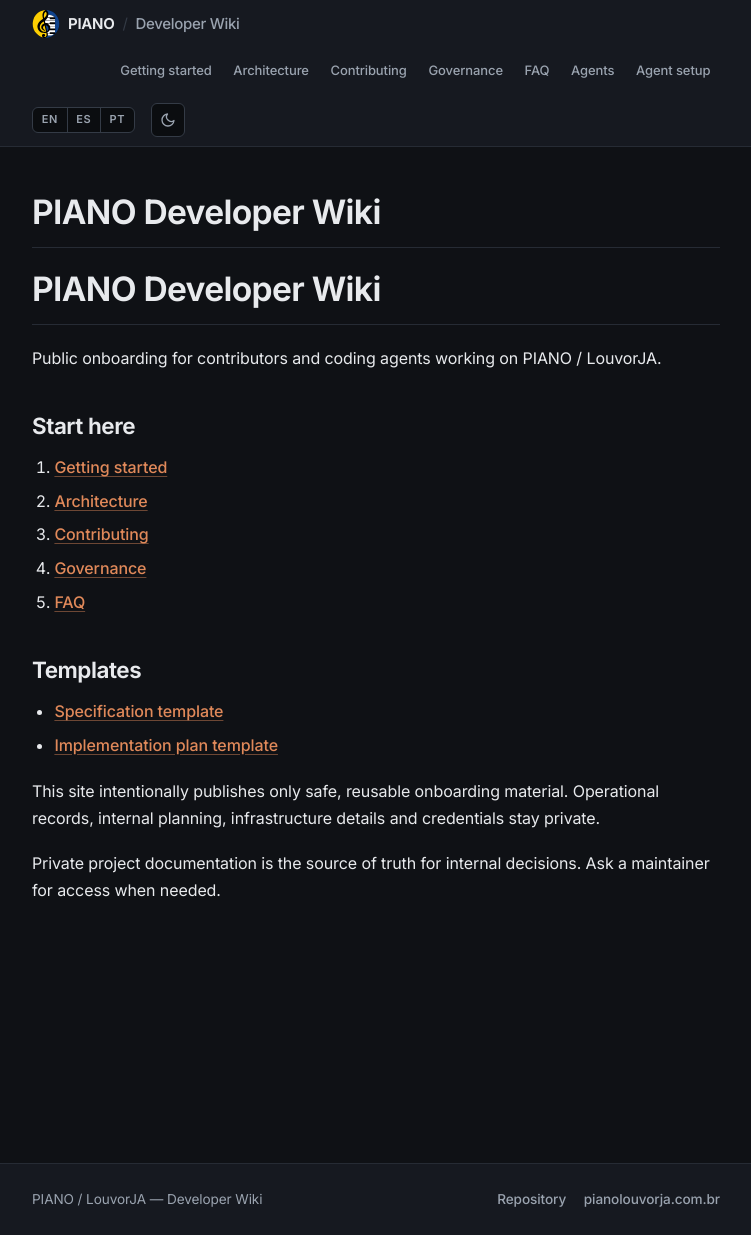
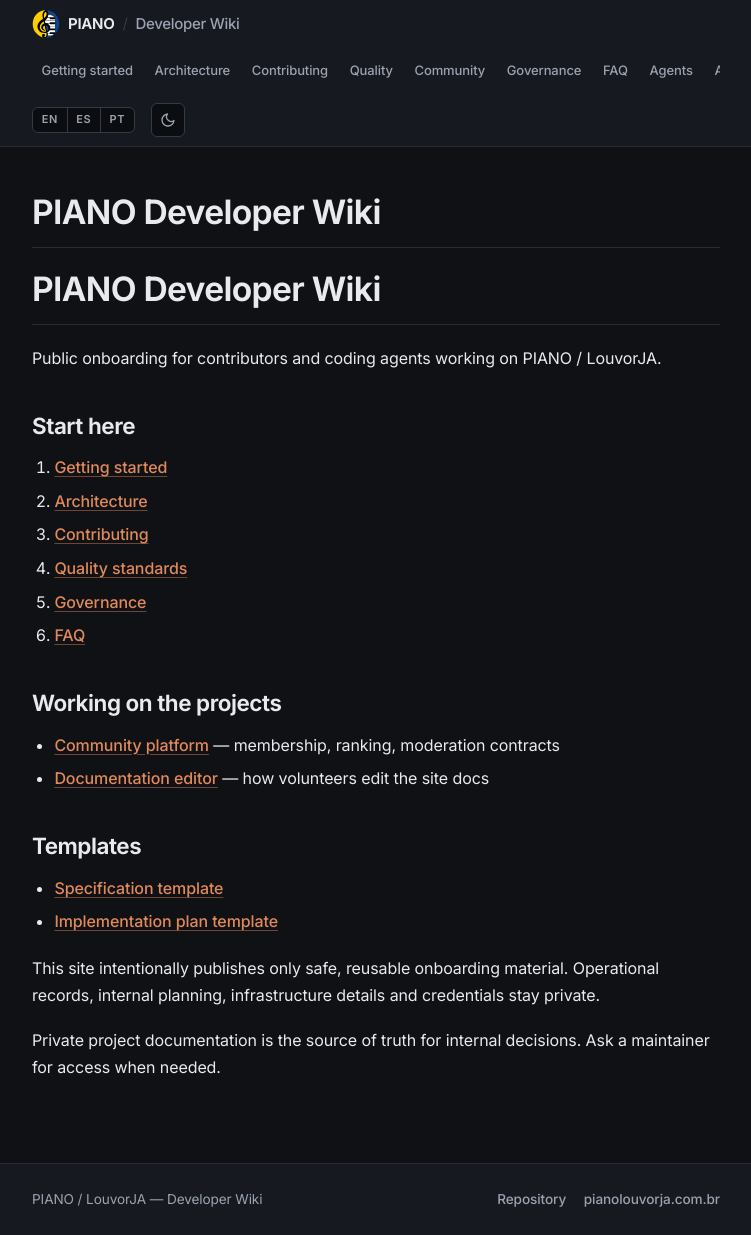
Before and after one commit to Piano-Louvor-JA/wiki, a Jekyll site: the page built from index.md, in a window 1280 px wide and 1235 px high. Shown: the whole window, without its empty margins (264-1015 px from the left). Built offline with Jekyll 4.4.1, drawn with Linux system fonts in a browser that asks for light colours; our own code applies the rules of GitHub Pages for plain Markdown files.

Commit message:
docs: portar conhecimento novo sanitizado — QUALITY, COMMUNITY, DOCS_EDITOR
- QUALITY.md: TDD RED-GREEN-REFACTOR, thresholds de cobertura, disciplina de
  review e regras para agentes (do workflows/quality.md privado, regeneralizado)
- COMMUNITY.md: roster /v1/custom/admin/members, moderação
  /v1/custom/admin/community/review (fail-closed, identidade da sessão,
  escrita por linha física), gviz de relatos de testadores — contratos
  públicos sem topologia operacional
- DOCS_EDITOR.md: editor Decap em /cms/ com editorial_workflow — PR contra
  branch de integração + merge humano, sem publicação direta
- allowlist de conteúdo + gates atualizados no mesmo commit (14 docs raiz);
  sanitize_check provado com entrada conhecida-ruim (10 violações → falha,
  restaurado → passa)
- nav em 3 idiomas, index/README/llms.txt atualizados; preview.rb e
  verify-preview.mjs alinhados (9 links de nav, 6 passos)
- gates locais verdes: sanitize, content_sentinels, i18n_check,
  preview.rb (27 páginas), verify-preview.mjs (browser), i18n_html_check

```diff
--- a/_layouts/default.html
+++ b/_layouts/default.html
@@ -73,6 +77,8 @@
         <a href="{{ '/GETTING_STARTED.html' | relative_url }}">Getting started</a>
         <a href="{{ '/ARCHITECTURE.html' | relative_url }}">Architecture</a>
         <a href="{{ '/CONTRIBUTING.html' | relative_url }}">Contributing</a>
+        <a href="{{ '/QUALITY.html' | relative_url }}">Quality</a>
+        <a href="{{ '/COMMUNITY.html' | relative_url }}">Community</a>
         <a href="{{ '/GOVERNANCE.html' | relative_url }}">Governance</a>
         <a href="{{ '/FAQ.html' | relative_url }}">FAQ</a>
         <a href="{{ '/AGENTS.html' | relative_url }}">Agents</a>
--- a/_layouts/home.html
+++ b/_layouts/home.html
@@ -59,6 +63,8 @@
         <a href="{{ '/GETTING_STARTED.html' | relative_url }}">Getting started</a>
         <a href="{{ '/ARCHITECTURE.html' | relative_url }}">Architecture</a>
         <a href="{{ '/CONTRIBUTING.html' | relative_url }}">Contributing</a>
+        <a href="{{ '/QUALITY.html' | relative_url }}">Quality</a>
+        <a href="{{ '/COMMUNITY.html' | relative_url }}">Community</a>
         <a href="{{ '/GOVERNANCE.html' | relative_url }}">Governance</a>
         <a href="{{ '/FAQ.html' | relative_url }}">FAQ</a>
         <a href="{{ '/AGENTS.html' | relative_url }}">Agents</a>
--- a/index.md
+++ b/index.md
@@ -7,8 +7,14 @@ Public onboarding for contributors and coding agents working on PIANO / LouvorJA
 1. [Getting started](GETTING_STARTED.md)
 2. [Architecture](ARCHITECTURE.md)
 3. [Contributing](CONTRIBUTING.md)
-4. [Governance](GOVERNANCE.md)
-5. [FAQ](FAQ.md)
+4. [Quality standards](QUALITY.md)
+5. [Governance](GOVERNANCE.md)
+6. [FAQ](FAQ.md)
+
+## Working on the projects
+
+- [Community platform](COMMUNITY.md) — membership, ranking, moderation contracts
+- [Documentation editor](DOCS_EDITOR.md) — how volunteers edit the site docs
 
 ## Templates
 
--- a/llms.txt
+++ b/llms.txt
@@ -21,8 +21,14 @@
 
 ## Working on the code
 
+- [Quality standards](https://piano-louvor-ja.github.io/wiki/QUALITY.html): test-driven development, coverage gates and review discipline
 - [Agent setup](https://piano-louvor-ja.github.io/wiki/AGENT_SETUP.html): repository map, non-negotiable rules, and the traps that are expensive to discover on your own
 - [Agent guide](https://piano-louvor-ja.github.io/wiki/AGENTS.html): the rules for agents working with this repository
+
+## Platform behaviour
+
+- [Community platform](https://piano-louvor-ja.github.io/wiki/COMMUNITY.html): membership roster, ranking and moderation contracts
+- [Documentation editor](https://piano-louvor-ja.github.io/wiki/DOCS_EDITOR.html): how volunteers edit the site docs through pull request review
 
 ## Governance and boundaries
 
--- a/tools/preview.rb
+++ b/tools/preview.rb
@@ -36,6 +36,9 @@ DOCS = {
   'GETTING_STARTED' => { layout: 'default', title: 'Getting started' },
   'ARCHITECTURE'    => { layout: 'default', title: 'Architecture' },
   'CONTRIBUTING'    => { layout: 'default', title: 'Contributing' },
+  'QUALITY'         => { layout: 'default', title: 'Quality standards' },
+  'COMMUNITY'       => { layout: 'default', title: 'Community platform' },
+  'DOCS_EDITOR'     => { layout: 'default', title: 'Documentation editor' },
   'GOVERNANCE'      => { layout: 'default', title: 'Governance' },
   'FAQ'             => { layout: 'default', title: 'FAQ' },
   'AGENTS'          => { layout: 'default', title: 'Public agent guide' },
--- a/tools/sanitize_check.rb
+++ b/tools/sanitize_check.rb
@@ -16,9 +16,9 @@ SRC = File.expand_path('..', __dir__)
 # Only the allowlisted documents are scanned. `tools/` is internal tooling and
 # legitimately mentions the terms it forbids.
 DOCS = %w[
-  AGENTS.md AGENT_SETUP.md ARCHITECTURE.md CONTRIBUTING.md FAQ.md
-  GETTING_STARTED.md GOVERNANCE.md PLAN_TEMPLATE.md README.md
-  SPEC_TEMPLATE.md index.md
+  AGENTS.md AGENT_SETUP.md ARCHITECTURE.md COMMUNITY.md CONTRIBUTING.md
+  DOCS_EDITOR.md FAQ.md GETTING_STARTED.md GOVERNANCE.md PLAN_TEMPLATE.md
+  QUALITY.md README.md SPEC_TEMPLATE.md index.md
 ].freeze
 
 violations = []
--- a/tools/verify-preview.mjs
+++ b/tools/verify-preview.mjs
@@ -142,7 +142,7 @@ for (const [slug, path] of PAGES) {
   ok(await page.isVisible('.site-footer'), `${slug}: footer ausente`);
 
   const navCount = await page.evaluate(() => document.querySelectorAll('.site-nav a').length);
-  ok(navCount === 7, `${slug}: nav deveria ter 7 links, veio ${navCount}`);
+  ok(navCount === 9, `${slug}: nav deveria ter 9 links, veio ${navCount}`);
 
   /* every nav link must actually resolve */
   const navHrefs = await page.evaluate(() =>
@@ -183,7 +183,7 @@ const btnBg = await page.evaluate(() =>
   getComputedStyle(document.querySelector('.btn-primary')).backgroundColor);
 ok(btnBg === 'rgb(224, 137, 90)', `index: botão primário não usa a marca #E0895A (${btnBg})`);
 const steps = await page.evaluate(() => document.querySelectorAll('.main > ol > li').length);
-ok(steps === 5, `index: "Start here" deveria ter 5 passos, veio ${steps}`);
+ok(steps === 6, `index: "Start here" deveria ter 6 passos, veio ${steps}`);
 
 /* ---- theme toggle round-trip + persistence ---- */
 await page.click('#theme-toggle');
```
Also changed, not shown: other parts of _layouts/default.html (+4 -0 lines), other parts of _layouts/home.html (+4 -0 lines), COMMUNITY.md (added, +67 -0 lines), DOCS_EDITOR.md (added, +51 -0 lines), QUALITY.md (added, +58 -0 lines), tools/content_sentinels.rb (+6 -3 lines), README.md.
